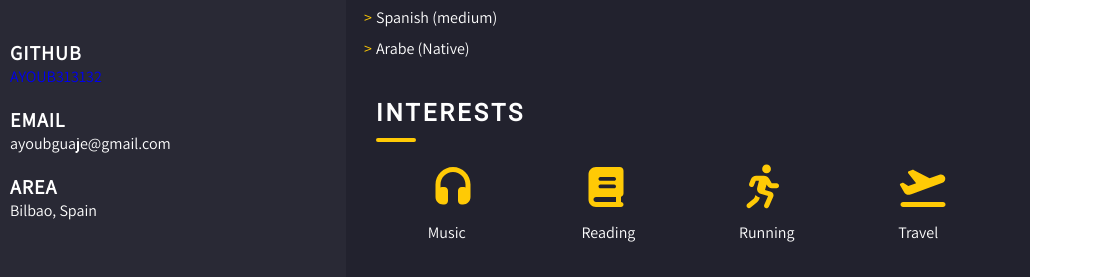
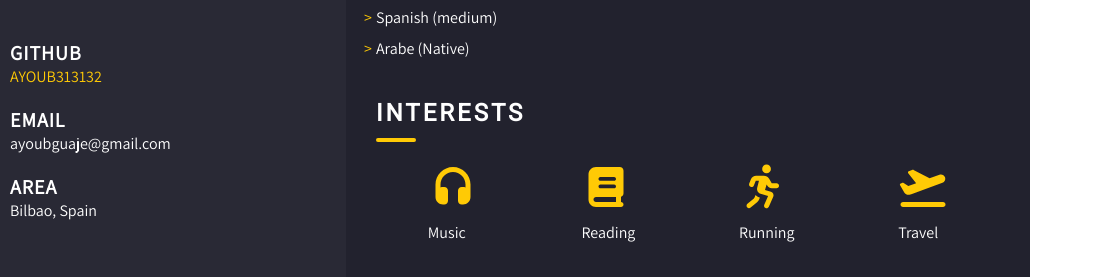
Before and after one commit to AYOUB313132/portfolio-1, a plain HTML site: page index.html in a window 1280 px wide. Shown: the part 1467-1744 px from the top of the page, 180-1280 px from the left. Drawn offline with Linux system fonts and the light colour scheme; files whose address does not match are found by name; a web font is replaced by a local one.

Commit message:
Update index.html

```diff
--- a/index.html
+++ b/index.html
@@ -112,7 +112,7 @@
                         <div class="git">
                             <span>Github</span>
                             <span>
-                                <a href="https://github.com/AYOUB313132"> AYOUB313132 </a>
+                                <a class="seconde-color" href="https://github.com/AYOUB313132"> AYOUB313132 </a>
                                 </span>
                         </div>
                         <div class="email">
```
